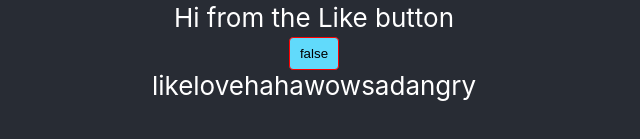
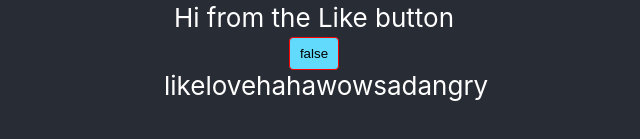
Before and after one commit to wsrast/like-button, a React (Create React App) app: page / in a window 1280 px wide. Shown: the part 349-488 px from the top of the page, without its empty margins (326-966 px from the left). Built offline with nearby package versions, Linux system fonts and the light colour scheme.

Commit message:
Add test transition

```diff
--- /dev/null
+++ b/src/Like/LikeEmoji/index.css
@@ -0,0 +1,11 @@
+.like-emoji {
+	background-color: #282c34;
+	-webkit-transition: width 2s;
+	transition: width 2s;
+	width: 300px
+}
+
+.like-emoji:hover {
+	background-color: crimson;
+	width: 400px;
+}
--- a/src/Like/LikeEmoji/index.js
+++ b/src/Like/LikeEmoji/index.js
@@ -1,19 +1,17 @@
 import React, {Component} from 'react';
+import './index.css';
 
 export default class LikeEmoji extends Component {
-	constructor () {
-		super();
-	}
 
 	render() {
 		return (
-			<div class="like-emoji">
-				<span class="emoji like">like</span>
-				<span class="emoji love">love</span>
-				<span class="emoji haha">haha</span>
-				<span class="emoji wow">wow</span>
-				<span class="emoji sad">sad</span>
-				<span class="emoji angry">angry</span>
+			<div className="like-emoji">
+				<span className="emoji like">like</span>
+				<span className="emoji love">love</span>
+				<span className="emoji haha">haha</span>
+				<span className="emoji wow">wow</span>
+				<span className="emoji sad">sad</span>
+				<span className="emoji angry">angry</span>
 			</div>
 		)
 	}
--- a/src/Like/index.js
+++ b/src/Like/index.js
@@ -17,7 +17,7 @@ export default class Like extends Component {
 
 	render () {
 		return (
-			<div class="like">
+			<div className="like">
 				<div>Hi from the Like button</div>
 				<input type="button" value={this.state.collapsed} />
 				<LikeEmoji />
```
